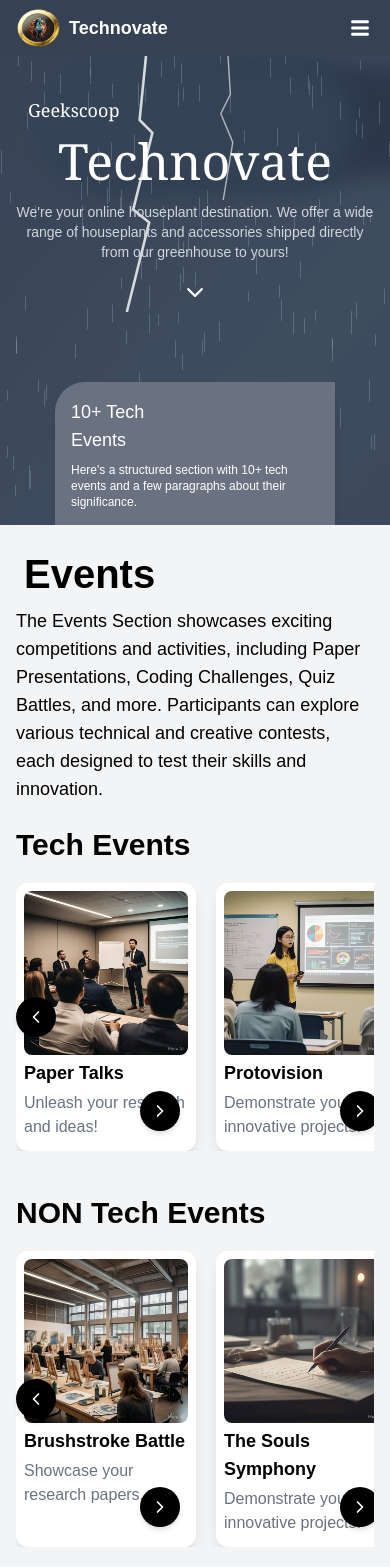
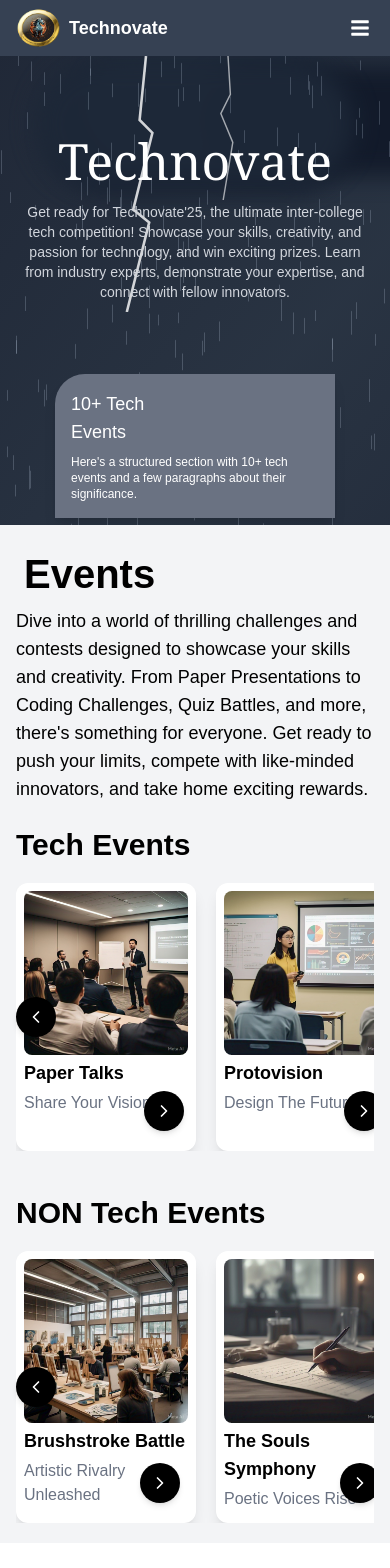
Before and after one commit to vigneshviky01/ITAWebsite, a React (Vite) app: page / in a window 390 px wide. Shown: the top 1568 px of the page. Built offline with nearby package versions, Linux system fonts and the light colour scheme; a web font is replaced by a local one.

Commit message:
major change

```diff
--- a/src/components/Events.jsx
+++ b/src/components/Events.jsx
@@ -49,10 +49,8 @@ const Events = () => {
             >
                 <h2 className="text-[40px] max-sm:pl-2 sm:text-[80px] md:text-[120px] lg:text-[150px] font-bold leading-tight">Events</h2>
 
-                <p className="md:pt-16 lg:pt-20 pt-2 text-lg md:pl-4 lg:pl-8 max-w-full">
-                    The Events Section showcases exciting competitions and activities, including Paper Presentations, Coding Challenges,
-                    Quiz Battles, and more. Participants can explore various technical and creative contests,
-                    each designed to test their skills and innovation.
+                <p className="md:pt-16 lg:pt-15 pt-2 text-lg md:pl-4 lg:pl-8 max-w-full">
+                Dive into a world of thrilling challenges and contests designed to showcase your skills and creativity. From Paper Presentations to Coding Challenges, Quiz Battles, and more, there's something for everyone. Get ready to push your limits, compete with like-minded innovators, and take home exciting rewards.
                 </p>
             </motion.div>
 
@@ -100,8 +98,8 @@ const Events = () => {
 
                             {/* Right Arrow Button - MODIFIED CLICK HANDLER */}
                             <motion.button
-                                className="absolute right-4 bottom-5 w-10 h-10 bg-black text-white rounded-full flex items-center justify-center shadow-md hover:bg-gray-800 transition"
-                                onClick={() => handleNavigate(index)}
+                                className="absolute right-3 bottom-5 w-10 h-10 bg-black text-white rounded-full flex items-center justify-center shadow-md hover:bg-gray-800 transition"
+                                onClick={() => navigate(`/events/${index}`)}
                                 whileHover={{ scale: 1.1 }}
                                 whileTap={{ scale: 0.9 }}
                             >
--- a/src/components/EventsDetails.jsx
+++ b/src/components/EventsDetails.jsx
@@ -1,4 +1,3 @@
-
 import { useParams } from "react-router-dom";
 import eventsData from "../data/eventsdata.json";
 
@@ -11,9 +10,6 @@ const EventsDetails = () => {
     const { id } = useParams();
     const event = eventsData.find(event => event.id === Number(id)); // Convert id to number
 
-
-
-
     if (!event) {
         return <h2 className="text-center text-xl">Event Not Found</h2>;
     }
@@ -24,7 +20,7 @@ const EventsDetails = () => {
             <SnowAnimation />
 
             <motion.div
-                className="flex flex-col p-10 bg-gradient-to-r from-gray-900 to-gray-800 text-white min-h-screen"
+                className="flex flex-col p-10 bg-gradient-to-r from-gray-900 to-gray-800 text-white min-h-screen flex-grow"
                 initial={{ opacity: 0 }}
                 animate={{ opacity: 1 }}
                 transition={{ duration: 1 }}
@@ -35,7 +31,6 @@ const EventsDetails = () => {
                     initial={{ y: -50, opacity: 0 }}
                     animate={{ y: 0, opacity: 1 }}
                     transition={{ duration: 0.8, ease: "easeOut" }}
-                    whileHover={{ scale: 1.05 }}
                 >
                     {event.title}
                 </motion.h1>
@@ -43,15 +38,14 @@ const EventsDetails = () => {
                 {/* Rest of your component remains the same */}
                 {/* Image & Description Section */}
                 <motion.div
-                    className="flex flex-col md:flex-row justify-between items-center gap-8 mt-6"
+                    className="flex flex-col md:flex-row justify-between items-center gap-8 mt-6 flex-grow"
                     initial={{ opacity: 0, y: 50 }}
                     animate={{ opacity: 1, y: 0 }}
                     transition={{ duration: 0.8, delay: 0.3 }}
                 >
                     {/* Event Image */}
                     <motion.div
-                        className="md:w-1/2 lg:w-2/5"
-                        whileHover={{ scale: 1.05 }}
+                        className="md:w-1/2 lg:w-2/5 flex-grow"
                         transition={{ duration: 0.3 }}
                     >
                         <motion.img
@@ -66,8 +60,7 @@ const EventsDetails = () => {
 
                     {/* Event Description */}
                     <motion.div
-                        className="md:w-1/2 lg:w-3/5 flex flex-col justify-center"
-                        whileHover={{ scale: 1.02 }}
+                        className="md:w-1/2 lg:w-3/5 flex flex-col justify-center flex-grow"
                         transition={{ duration: 0.3 }}
                     >
                         <motion.h1
@@ -87,14 +80,13 @@ const EventsDetails = () => {
 
                 {/* Topics Section */}
                 <motion.div
-                    className="sm:flex gap-11"
+                    className="sm:flex gap-11 flex-grow"
                     initial={{ opacity: 0 }}
                     animate={{ opacity: 1 }}
                     transition={{ duration: 0.8, delay: 0.6 }}
                 >
                     <motion.div
-                        className="mt-10 p-6 bg-gray-700 rounded-lg shadow-lg w-full md:w-3/4 lg:w-2/3 h-auto max-h-[300px] overflow-y-auto"
-                        whileHover={{ scale: 1.05, backgroundColor: "#555" }}
+                        className="mt-10 p-6 bg-gray-700 rounded-lg shadow-lg w-full md:w-3/4  h-auto max-h-[300px] overflow-y-auto flex-grow"
                         transition={{ duration: 0.3 }}
                     >
                         <motion.h2
@@ -104,7 +96,7 @@ const EventsDetails = () => {
                             💡 Welcomed Topics
                         </motion.h2>
 
-                        <ul className="list-disc pl-6 space-y-2 text-gray-300">
+                        <ul className="md:text-center list-disc md:list-none pl-6 md:pl-0 space-y-2 text-gray-300">
                             {["Artificial Intelligence & Machine Learning", "Cybersecurity & Ethical Hacking", "Blockchain Technology", "Cloud Computing & Edge Computing", "Internet of Things (IoT)"].map((topic, index) => (
                                 <motion.li
                                     key={index}
@@ -118,14 +110,12 @@ const EventsDetails = () => {
                             ))}
                         </ul>
                     </motion.div>
-
-
                 </motion.div>
 
                 {/* Rest of your component remains unchanged */}
                 {/* Guidelines Section */}
                 <motion.div
-                    className="md:flex md:mt-15 gap-4"
+                    className="md:flex md:mt-15 gap-4 flex-grow"
                     initial={{ opacity: 0, y: 50 }}
                     animate={{ opacity: 1, y: 0 }}
                     transition={{ duration: 0.8, delay: 0.9 }}
@@ -135,13 +125,11 @@ const EventsDetails = () => {
                         src={event.image2}
                         alt="guideline"
                         className="md:w-lg max-sm:hidden md:h-96 w-48 h-56 rounded-2xl"
-                        whileHover={{ scale: 1.05 }}
                     />
 
                     {event.guidelines && (
                         <motion.div
-                            className="mt-0 p-4 max-sm:mt-6 rounded-lg shadow-md"
-                            whileHover={{ scale: 1.05 }}
+                            className="mt-0 p-4 max-sm:mt-6 rounded-lg shadow-md flex-grow"
                         >
                             <motion.h3
                                 className="md:text-6xl text-xl font-bold"
@@ -166,22 +154,22 @@ const EventsDetails = () => {
                     )}
                 </motion.div>
 
-                <div className="md:flex md:mt-10">
+                <div className="md:flex md:mt-10 flex-grow">
                     {/* Additional Image */}
                     <motion.div
                         initial={{ opacity: 0 }}
                         animate={{ opacity: 1 }}
                         transition={{ duration: 1.2, delay: 1 }}
+                        className="flex-grow"
                     >
                         <motion.img
-                            src="/public/Screenshot 2025-03-10 at 12.05.44 PM.png"
+                            src="/Screenshot 2025-03-10 at 12.05.44 PM.png"
                             alt="welcome page"
                             className="rounded-4xl max-sm:hidden"
-                            whileHover={{ scale: 1.05 }}
                         />
                     </motion.div>
 
-                    <div className="max-sm:mt-5 md:mt-10 md:ml-10">
+                    <div className="max-sm:mt-5 md:mt-10 md:ml-10 flex-grow">
                         <EventForm />
                     </div>
                 </div>
@@ -199,13 +187,12 @@ const EventsDetails = () => {
                         </motion.button></a>
                 </motion.div>
 
-                <div className="md:flex">
+                <div className="md:flex flex-grow">
                     <motion.h1
                         className="md:text-3xl sm:text-xl max-sm:p-9 md:mt-10 font-bold mt-4"
                         initial={{ y: -50, opacity: 0 }}
                         animate={{ y: 0, opacity: 1 }}
                         transition={{ duration: 0.8, ease: "easeOut" }}
-                        whileHover={{ scale: 1.05 }}
                     >
                         For more details, join our community through the WhatsApp link !!!
                     </motion.h1>
--- a/src/components/Gallery.jsx
+++ b/src/components/Gallery.jsx
@@ -1,8 +1,6 @@
 import { ChevronRight } from "lucide-react";
-import { useState, lazy, Suspense } from "react";
+import { useState ,lazy,Suspense} from "react";
 import { motion } from "framer-motion";
-
-// Lazy load the LazyImage component
 const LazyImage = lazy(() => import("./LazyImage"));
 
 const imageSets = [
@@ -12,7 +10,10 @@ const imageSets = [
     className: "col-span-2 md:h-[400px] max-sm:h-[250px]",
   },
   {
-        images: ["/Ita_Gallery/IMG_0357-min.JPG", "/Ita_Gallery/IMG_0199-min.JPG"],
+    images: [
+      " /Ita_Gallery/IMG_0357-min.JPG ",
+      "/Ita_Gallery/IMG_0199-min.JPG",
+    ],
     className: "h-[400px] max-sm:h-[180px]",
   },
   {
@@ -44,7 +45,7 @@ const Gallery = () => {
       transition={{ duration: 1 }}
       id="gallery"
     >
-            <div className="flex justify-center">
+      <div className="flex justify-center ">
         <motion.h1
           className="text-[40px] sm:text-[100px] font-bold"
           initial={{ opacity: 0, y: -20 }}
@@ -55,23 +56,25 @@ const Gallery = () => {
         </motion.h1>
       </div>
 
-            {/* Grid Layout */}
+      {/* Maintained original grid layout */}
       <div className="grid grid-cols-2 md:grid-cols-3 gap-8">
         {imageSets.map((item, galleryIndex) => (
           <motion.div
             key={galleryIndex}
-                        className={`relative rounded-lg overflow-hidden ${item.className}`}
+            className={`relative rounded-lg overflow-hidden flex-grow ${item.className}`}
             initial={{ opacity: 0, scale: 0.9 }}
             animate={{ opacity: 1, scale: 1 }}
             transition={{ duration: 2 }}
-                        whileHover={{ scale: 1.05 }}
+            // Removed whileHover scale effect
           >
             <Suspense
+              key={galleryIndex}
               fallback={
                 <div className="w-full h-full bg-gray-300 animate-pulse rounded-lg"></div>
               }
             >
-                            {item.images.map((src, imgIndex) => (
+              {item.images.map(
+                (src, imgIndex) =>
                   imgIndex === indexes[galleryIndex] && (
                     <LazyImage
                       key={src}
@@ -80,7 +83,7 @@ const Gallery = () => {
                       className="w-full h-full object-cover transition-opacity duration-500 ease-in-out"
                     />
                   )
-                            ))}
+              )}
             </Suspense>
 
             <motion.button
--- a/src/components/Header.jsx
+++ b/src/components/Header.jsx
@@ -51,12 +51,8 @@ const Header = () => {
                         style={{ backgroundSize: '200% 200%' }}
                     />
 
-                    {/* Lightning flash effect */}
-                    <div
-                        className={`absolute inset-0 bg-blue-200 z-10 transition-opacity duration-100 ${
-                            lightningActive ? 'opacity-15' : 'opacity-0'
-                        }`}
-                    />
+
+
 
                     {/* Cloud layer */}
                     <div className="absolute inset-0 overflow-hidden">
@@ -199,14 +195,8 @@ const Header = () => {
                     Technovate
                 </motion.h1>
 
-                <motion.h2
-                    className="text-lg sm:text-2xl md:text-4xl max-sm:pl-3 font-serif absolute top-10 sm:top-12 left-4 sm:left-70 z-10"
-                    initial={{ opacity: 0, x: -50 }}
-                    animate={{ opacity: 2, x: 0 }}
-                    transition={{ duration: 3.2, ease: "easeOut" }}
-                >
-                    Geekscoop
-                </motion.h2>
+
+
 
                 <motion.div
                     className="w-full px-4 sm:px-8 md:px-10 z-10"
@@ -215,18 +205,11 @@ const Header = () => {
                     transition={{ duration: 3.5, ease: "easeOut" }}
                 >
                     <p className="mx-auto text-center mt-4 max-w-sm sm:max-w-md md:max-w-2xl text-gray-300 text-sm sm:text-base">
-                        We're your online houseplant destination. We offer a wide range of houseplants and accessories
-                        shipped directly from our greenhouse to yours!
+                        Get ready for Technovate'25, the ultimate inter-college tech competition! Showcase your skills, creativity, and passion for technology, and win exciting prizes. Learn from industry experts, demonstrate your expertise, and connect with fellow innovators.
                     </p>
                 </motion.div>
 
-                <motion.div
-                    className="mt-6 sm:mt-8 z-10"
-                    animate={{ y: [0, -10, 0] }}
-                    transition={{ duration: 3.5, repeat: Infinity, ease: "easeInOut" }}
-                >
-                    <IoIosArrowDown className="text-white text-2xl sm:text-3xl cursor-pointer" />
-                </motion.div>
+
 
                 <motion.div
                     className="w-full px-4 sm:px-8 md:px-10 mt-18 sm:mt-12 flex flex-col items-center sm:items-start z-10"
--- a/src/components/LazyImage.jsx
+++ b/src/components/LazyImage.jsx
@@ -1,5 +1,17 @@
+import { motion } from 'framer-motion';
+
 const LazyImage = ({ src, alt, className }) => {
-    return <img src={src} alt={alt} className={className} loading="lazy" />;
+    return (
+        <motion.img
+            src={src}
+            alt={alt || "Gallery image"}
+            className={`w-full h-full object-cover transition-opacity duration-500 ease-in-out ${className}`}
+            initial={{ opacity: 0 }}
+            animate={{ opacity: 1 }}
+            transition={{ duration: 2 }}
+            loading="lazy"
+        />
+    );
 };
 
 export default LazyImage;
--- a/src/components/NonTechEvents.jsx
+++ b/src/components/NonTechEvents.jsx
@@ -1,4 +1,3 @@
-
 import { motion } from "framer-motion";
 import { useParams } from "react-router-dom";
 import { useEffect } from "react"; // Added missing import
@@ -32,7 +31,7 @@ const NonTechEvents = () => {
             <SnowAnimation />
 
             <motion.div
-                className="flex flex-col p-10 bg-gradient-to-r from-gray-900 to-gray-800 text-white min-h-screen"
+                className="flex flex-col max-sm:left-0 md:p-10 bg-gradient-to-r from-gray-900 to-gray-800 text-white min-h-screen flex-grow"
                 initial={{ opacity: 0 }}
                 animate={{ opacity: 1 }}
                 transition={{ duration: 1 }}
@@ -43,22 +42,20 @@ const NonTechEvents = () => {
                     initial={{ y: -50, opacity: 0 }}
                     animate={{ y: 0, opacity: 1 }}
                     transition={{ duration: 0.8, ease: "easeOut" }}
-                    whileHover={{ scale: 1.05 }}
                 >
                     {events.title}
                 </motion.h1>
 
                 {/* Image & Description Section */}
                 <motion.div
-                    className="flex flex-col md:flex-row justify-between items-center gap-8 mt-6"
+                    className="flex flex-col md:flex-row justify-between items-center gap-8 mt-6 flex-grow"
                     initial={{ opacity: 0, y: 50 }}
                     animate={{ opacity: 1, y: 0 }}
                     transition={{ duration: 0.8, delay: 0.3 }}
                 >
                     {/* Event Image */}
                     <motion.div
-                        className="md:w-1/2 lg:w-2/5"
-                        whileHover={{ scale: 1.05 }}
+                        className="md:w-1/2 lg:w-2/5 flex-grow"
                         transition={{ duration: 0.3 }}
                     >
                         <motion.img
@@ -73,8 +70,7 @@ const NonTechEvents = () => {
 
                     {/* Event Description */}
                     <motion.div
-                        className="md:w-1/2 lg:w-3/5 flex flex-col justify-center"
-                        whileHover={{ scale: 1.02 }}
+                        className="md:w-1/2 lg:w-3/5 flex flex-col justify-center flex-grow"
                         transition={{ duration: 0.3 }}
                     >
                         <motion.h1
@@ -92,12 +88,9 @@ const NonTechEvents = () => {
                     </motion.div>
                 </motion.div>
 
-
-
-
                 {/* Guidelines Section */}
                 <motion.div
-                    className="md:flex md:mt-15 gap-4"
+                    className="md:flex md:mt-15 gap-4 flex-grow"
                     initial={{ opacity: 0, y: 50 }}
                     animate={{ opacity: 1, y: 0 }}
                     transition={{ duration: 0.8, delay: 0.9 }}
@@ -106,13 +99,11 @@ const NonTechEvents = () => {
                         src={events.image2}
                         alt="guideline"
                         className="md:w-lg max-sm:hidden md:h-96 w-48 h-56 rounded-2xl"
-                        whileHover={{ scale: 1.05 }}
                     />
 
                     {events.guidelines && (
                         <motion.div
-                            className="mt-0 p-4 max-sm:mt-6 rounded-lg shadow-md"
-                            whileHover={{ scale: 1.05 }}
+                            className="mt-0 p-4 max-sm:mt-6 rounded-lg shadow-md flex-grow"
                         >
                             <motion.h3
                                 className="md:text-6xl text-xl font-bold"
@@ -137,22 +128,22 @@ const NonTechEvents = () => {
                     )}
                 </motion.div>
 
-                <div className="md:flex md:mt-10">
+                <div className="md:flex md:mt-10 flex-grow">
                     {/* Additional Image */}
                     <motion.div
                         initial={{ opacity: 0 }}
                         animate={{ opacity: 1 }}
                         transition={{ duration: 1.2, delay: 1 }}
+                        className="flex-grow"
                     >
                         <motion.img
                             src="/public/Screenshot 2025-03-10 at 12.05.44 PM.png"
                             alt="welcome page"
                             className="rounded-4xl max-sm:hidden"
-                            whileHover={{ scale: 1.05 }}
                         />
                     </motion.div>
 
-                    <div className="max-sm:mt-5 md:mt-10 md:ml-10">
+                    <div className="max-sm:mt-5 md:mt-10 md:ml-10 flex-grow">
                         <NonTechForm />
                     </div>
                 </div>
@@ -170,13 +161,12 @@ const NonTechEvents = () => {
                         </motion.button></a>
                 </motion.div>
 
-                <div className="md:flex">
+                <div className="md:flex flex-grow">
                     <motion.h1
                         className="md:text-3xl sm:text-xl max-sm:p-9 md:mt-10 font-bold mt-4"
                         initial={{ y: -50, opacity: 0 }}
                         animate={{ y: 0, opacity: 1 }}
                         transition={{ duration: 0.8, ease: "easeOut" }}
-                        whileHover={{ scale: 1.05 }}
                     >
                         For more details, join our community through the WhatsApp link !!!
                     </motion.h1>
--- a/src/components/Overview.jsx
+++ b/src/components/Overview.jsx
@@ -37,22 +37,12 @@ const Overview = () => {
                     muted
                     playsInline
                 >
-                    <source src="/public/VN20230726_210707(1).mp4" type="video/mp4" />
+                    <source src="/video.mp4" type="video/mp4" />
                     Your browser does not support the video tag.
                 </video>
             </motion.div>
 
-            <motion.div className="flex justify-center mt-20 md:mb-8 mb-3.5"  id="register">
-            <a href="https://forms.gle/gHqB4LVGFxU51wmG6" target="_blank" rel="noopener noreferrer">
-                    <motion.button
-                        className="md:py-4 md:px-8 py-2 px-4 rounded-3xl bg-black text-white border border-black md:text-4xl hover:bg-red-600 hover:text-white"
-                        whileHover={{ scale: 1.1 }}
-                        whileTap={{ scale: 0.9 }}
-                        transition={{ duration: 0.3 }}
-                    >
-                        Register Now
-                    </motion.button></a>
-                </motion.div>
+
 
 
         </div>
--- a/src/data/events.json
+++ b/src/data/events.json
@@ -1,32 +1,32 @@
 [
     {
         "title": "Paper Talks",
-        "subheading": "Unleash your research and ideas! ",
-        "image": "/public/Events/WhatsApp Image 2025-03-12 at 10.08.47 AM.jpeg"
+        "subheading": "Share Your Vision ",
+        "image": "/Events/WhatsApp Image 2025-03-12 at 10.08.47 AM.jpeg"
     },
     {
         "title": "Protovision",
-        "subheading": "Demonstrate your innovative projects.",
-        "image": "/public/Events/WhatsApp Image 2025-03-12 at 10.25.45 AM.jpeg"
+        "subheading": "Design The Future",
+        "image": "/Events/WhatsApp Image 2025-03-12 at 10.25.45 AM.jpeg"
     },
     {
         "title": "BugBash",
-        "subheading": "Find and fix the most bugs!",
-        "image": "/public/Events/WhatsApp Image 2025-03-12 at 10.30.31 AM.jpeg"
+        "subheading": "Squash Code Bugs",
+        "image": "/Events/WhatsApp Image 2025-03-12 at 10.30.31 AM.jpeg"
     },
     {
         "title": "CodeBlitz",
-        "subheading": "Compete in algorithmic .",
-        "image": "/public/Events/WhatsApp Image 2025-03-12 at 10.31.39 AM.jpeg"
+        "subheading": "Code your way to victory!",
+        "image": "/Events/WhatsApp Image 2025-03-12 at 10.31.39 AM.jpeg"
     },
     {
         "title": "WebWizard",
-        "subheading": "Create visually stunning website.",
-        "image": "/public/Events/WhatsApp Image 2025-03-12 at 10.33.50 AM.jpeg"
+        "subheading": " Craft Web Wonder",
+        "image": "/Events/WhatsApp Image 2025-03-12 at 10.33.50 AM.jpeg"
     },
     {
         "title": "Puzzle quest",
-        "subheading": "Test your knowledge in a quiz battle.",
-        "image": "/public/Events/WhatsApp Image 2025-03-12 at 10.36.44 AM.jpeg"
+        "subheading": "Unravel The Mystery",
+        "image": "/Events/WhatsApp Image 2025-03-12 at 10.36.44 AM.jpeg"
     }
 ]
--- a/src/data/nonTech.json
+++ b/src/data/nonTech.json
@@ -1,28 +1,28 @@
+
 [
     {
         "title": "Brushstroke Battle",
-        "subheading": "Showcase your research papers.",
-        "image": "/public/Events/WhatsApp Image 2025-03-12 at 10.40.20 AM.jpeg"
+        "subheading": "Artistic Rivalry Unleashed",
+        "image": "/Events/WhatsApp Image 2025-03-12 at 10.40.20 AM.jpeg"
     },
     {
         "title": "The Souls Symphony",
-        "subheading": "Demonstrate your innovative projects.",
-        "image": "/public/Events/WhatsApp Image 2025-03-12 at 10.37.48 AM.jpeg"
+        "subheading": " Poetic Voices Rise",
+        "image": "/Events/WhatsApp Image 2025-03-12 at 10.37.48 AM.jpeg"
     },
     {
         "title": "Cinemaster",
-        "subheading": "Find and fix the most bugs!",
-        "image": "/public/Events/WhatsApp Image 2025-03-12 at 10.41.56 AM.jpeg"
+        "subheading": "Movie Mastery on Display",
+        "image": "/Events/WhatsApp Image 2025-03-12 at 10.41.56 AM.jpeg"
     },
     {
-        "title": "Battle of Wits ",
-        "subheading": "Compete in algorithmic .",
-        "image": "/public/Events/WhatsApp Image 2025-03-12 at 10.38.55 AM.jpeg"
+        "title": "Battle of Wits",
+        "subheading": "Intellectual Supremacy",
+        "image": "/Events/WhatsApp Image 2025-03-12 at 10.38.55 AM.jpeg"
     },
     {
-        "title": "Meme zone ",
-        "subheading": "Unleash your humor and creativity by crafting in stitches.",
-        "image": "/public/Events/WhatsApp Image 2025-03-12 at 10.38.45 AM.jpeg"
+        "title": "Meme Zone",
+        "subheading": "Laughter through creativity",
+        "image": "/Events/WhatsApp Image 2025-03-12 at 10.38.45 AM.jpeg"
     }
-
 ]
```
Also changed, not shown: src/data/eventsdata.json (+24 -21 lines), src/data/nonTechdata.json (+24 -25 lines). Lines whose indentation alone changed are shown as unchanged.
